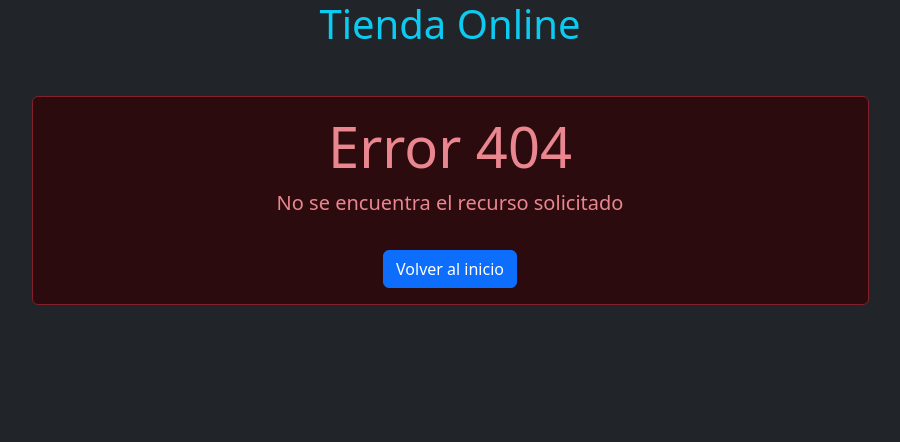
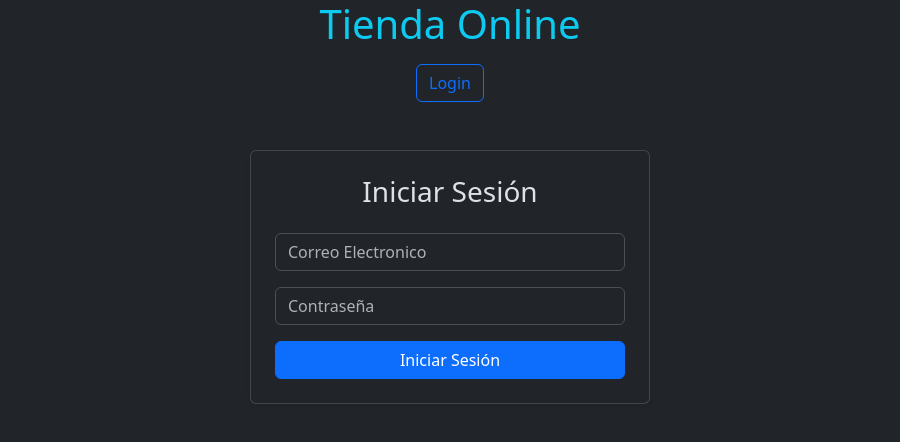
Before and after one commit to LazaroLironis241103/Reto---Tienda-Online, an Angular app in the folder mi-app/: page /login in a window 1280 px wide. Before the commit this address had no page. Shown: the top 442 px of the page, without its empty margins (190-1090 px from the left). Built offline with nearby package versions, Linux system fonts and the light colour scheme.

Commit message:
Login en Angular y Firebase

```diff
--- a/mi-app/package.json
+++ b/mi-app/package.json
@@ -30,6 +30,7 @@
     "@angular/router": "^20.2.0",
     "@popperjs/core": "^2.11.8",
     "bootstrap": "^5.3.8",
+    "firebase": "^12.3.0",
     "rxjs": "~7.8.0",
     "tslib": "^2.3.0",
     "zone.js": "~0.15.0"
--- a/mi-app/src/app/app.html
+++ b/mi-app/src/app/app.html
@@ -1,4 +1,14 @@
 <div class="container text-center">
   <h1 class="text-center text-info">{{titulo}}</h1>
+
+   <!-- Links de Login y salir con Bootstrap -->
+    <div class="d-flex justify-content-center my-3">
+      @if (!isAutenticado()) {
+        <a [routerLink]="['/login']" class="btn btn-outline-primary mx-2">Login</a>
+      } @else {
+        <a style="cursor:pointer" class="btn btn-outline-danger mx-2" (click)="salir()">Salir</a>
+      }
+    </div>
+
   <router-outlet></router-outlet>
 </div>
--- a/mi-app/src/app/app.ts
+++ b/mi-app/src/app/app.ts
@@ -1,14 +1,26 @@
 import { Component, signal } from '@angular/core';
-import { RouterOutlet } from '@angular/router';
+import { RouterModule, RouterOutlet } from '@angular/router';
 import { ProductoListado } from "./features/productos/producto-listado/producto-listado.component";
+import { ProductosRoutingModule } from "./features/productos/productos-routing-module";
+import { LoginService } from './features/productos/login.service';
 
 @Component({
   selector: 'app-root',
   standalone: true,
-  imports: [RouterOutlet, ProductoListado],
+  imports: [RouterOutlet, ProductoListado, ProductosRoutingModule, RouterModule],
   templateUrl: './app.html',
   styleUrls: ['./app.css']
 })
 export class App {
   protected readonly titulo = "Tienda Online";
+
+  constructor(private loginService: LoginService) {}
+
+  isAutenticado() {
+    return this.loginService.isAutenticado();
+  }
+
+  salir() {
+    this.loginService.logout();
+  }
 }
--- a/mi-app/src/app/features/productos/datos.service.ts
+++ b/mi-app/src/app/features/productos/datos.service.ts
@@ -2,6 +2,7 @@ import { HttpClient } from '@angular/common/http';
 import { Injectable } from '@angular/core';
 import { Observable } from 'rxjs';
 import { Producto } from './producto.model';
+import { LoginService } from './login.service';
 
 @Injectable({
   providedIn: 'root'
@@ -9,24 +10,32 @@ import { Producto } from './producto.model';
 export class DatosService {
   private url = 'https://tienda-online-2aeb5-default-rtdb.firebaseio.com/';
 
-  constructor(private httpClient: HttpClient){}
+  constructor(private httpClient: HttpClient,
+    private loginService: LoginService
+  ){}
 
   listarProductos(): Observable<{[llave:string]: Producto}>{
-    return this.httpClient.get<{[llave:string]: Producto}>(this.url + 'datos.json');
+    const token = this.loginService.getIdToken();
+    const url_listar = `${this.url}datos.json?auth=${token}`;
+    return this.httpClient.get<{[llave:string]: Producto}>(url_listar);
   }
 
   agregarProducto(producto: Producto): Observable<any>{
+    const token = this.loginService.getIdToken();
     // Aqui se genera el valor de la llave de manera automatica
-    return this.httpClient.post(`${this.url}datos.json`, producto);
+    const url_agregar = `${this.url}datos.json?auth=${token}`;
+    return this.httpClient.post(url_agregar, producto);
   }
 
   modificarProducto(producto: Producto, llave: string): Observable<any>{
-    const url_modificar = `${this.url}datos/${llave}.json`;
+    const token = this.loginService.getIdToken();
+    const url_modificar = `${this.url}datos/${llave}.json?auth=${token}`;
     return this.httpClient.put(url_modificar, producto);
   }
 
   eliminarProducto(llave: string): Observable<any> {
-    const url_eliminar = `${this.url}datos/${llave}.json`;
+    const token = this.loginService.getIdToken();
+    const url_eliminar = `${this.url}datos/${llave}.json?auth=${token}`;
     return this.httpClient.delete(url_eliminar);
   }
 }
--- /dev/null
+++ b/mi-app/src/app/features/productos/firebase.service.ts
@@ -0,0 +1,28 @@
+import { Injectable } from '@angular/core';
+import { initializeApp } from 'firebase/app';
+import { Auth, getAuth } from 'firebase/auth';
+import { Firestore, getFirestore } from 'firebase/firestore';
+
+@Injectable({
+  providedIn: 'root'
+})
+export class FirebaseService {
+  firebaseConfig = {
+  apiKey: "AIzaSyDgWNRdLM-mq2hzOZJaMeNI4uDZ8qsMSa0",
+  authDomain: "tienda-online-2aeb5.firebaseapp.com",
+  databaseURL: "https://tienda-online-2aeb5-default-rtdb.firebaseio.com",
+  projectId: "tienda-online-2aeb5",
+  storageBucket: "tienda-online-2aeb5.firebasestorage.app",
+  messagingSenderId: "580782007217",
+  appId: "1:580782007217:web:2022c449b570edf9c59390"
+};
+
+public auth: Auth;
+public firabese: Firestore;
+
+constructor() {
+  const app = initializeApp(this.firebaseConfig);
+  this.auth = getAuth(app);
+  this.firabese = getFirestore(app);
+}
+}
--- /dev/null
+++ b/mi-app/src/app/features/productos/login-guardian.service.ts
@@ -0,0 +1,24 @@
+import { Injectable } from '@angular/core';
+import { CanActivate, Router } from '@angular/router';
+import { LoginService } from './login.service';
+
+@Injectable({
+  providedIn: 'root'
+})
+export class LoginGuardianService implements CanActivate {
+
+  constructor(private loginService: LoginService,
+    private router: Router
+  ) { }
+
+  // Verificar si el usuario esta autenticado antes de activar la ruta
+  canActivate(): boolean {
+    if(this.loginService.isAutenticado()) {
+      return true;
+    }
+    else {
+      this.router.navigate(['/login']);
+      return false;
+    }
+  }
+}
--- /dev/null
+++ b/mi-app/src/app/features/productos/login.component/login.component.html
@@ -0,0 +1,19 @@
+<div class="container d-flex justify-content-center align-items-center my-5">
+    <div class="card p-4 shadow-sm" style="width: 25rem">
+        <h3 class="text-center mb-4">Iniciar Sesión</h3>
+        <form #f="ngForm" (ngSubmit)="f.form.valid && login(f)">
+            <!-- Campo de Email -->
+            <div class="mb-3">
+                <input type="email" class="form-control" id="email" name="email" ngModel
+                    placeholder="Correo Electronico" required />
+            </div>
+            <!-- Campo de Password -->
+            <div class="mb-3">
+                <input type="password" class="form-control" id="password" name="password" ngModel
+                    placeholder="Contraseña" required />
+            </div>
+            <!-- Boton Login -->
+             <button type="submit" class="btn btn-primary w-100">Iniciar Sesión</button>
+        </form>
+    </div>
+</div>
--- /dev/null
+++ b/mi-app/src/app/features/productos/login.component/login.component.ts
@@ -0,0 +1,19 @@
+import { Component } from '@angular/core';
+import { FormsModule, NgForm } from '@angular/forms';
+import { LoginService } from '../login.service';
+
+@Component({
+  selector: 'app-login.component',
+  imports: [FormsModule],
+  templateUrl: './login.component.html',
+  styleUrl: './login.component.css'
+})
+export class LoginComponent {
+  constructor(private loginService: LoginService){}
+
+  login(form: NgForm) {
+    const email = form.value.email;
+    const password = form.value.password;
+    this.loginService.login(email, password);
+  }
+}
--- /dev/null
+++ b/mi-app/src/app/features/productos/login.service.ts
@@ -0,0 +1,53 @@
+import { Injectable } from '@angular/core';
+import { Router } from '@angular/router';
+import { FirebaseService } from './firebase.service';
+import { signInWithEmailAndPassword } from 'firebase/auth';
+
+@Injectable({
+  providedIn: 'root'
+})
+export class LoginService {
+
+  token: string | null = null;
+
+  constructor(
+    private router: Router,
+    private firebaseService: FirebaseService
+  ) { }
+
+  login(email: string, password: string) {
+    const auth = this.firebaseService.auth;
+
+    signInWithEmailAndPassword(auth, email, password)
+    .then(() => {
+      auth.currentUser?.getIdToken().then((token) => {
+        this.token = token;
+        this.router.navigate(['/']);
+      })
+    })
+    .catch((error) => {
+        console.error('Error al iniciar sesión: ', error);
+    });
+  }
+
+  getIdToken() {
+    return this.token;
+  }
+
+  // Verifica si el usuario esta autenticado
+  isAutenticado() {
+    return this.token != null;
+  }
+
+  // Metodo para cerrar sesion
+  logout() {
+    const auth = this.firebaseService.auth;
+    auth.signOut().then(() => {
+      this.token = null; // Resetea el token al cerrar sesion
+      this.router.navigate(['/login']);
+    })
+    .catch((error) => {
+      console.error('Error logout: ', error);
+    })
+  }
+}
```
Also changed, not shown: mi-app/src/app/app.routes.ts (+7 -4 lines), mi-app/src/app/features/productos/login.component/login.component.css (added), 1 other file (tests, documents, lock files or other folders).
